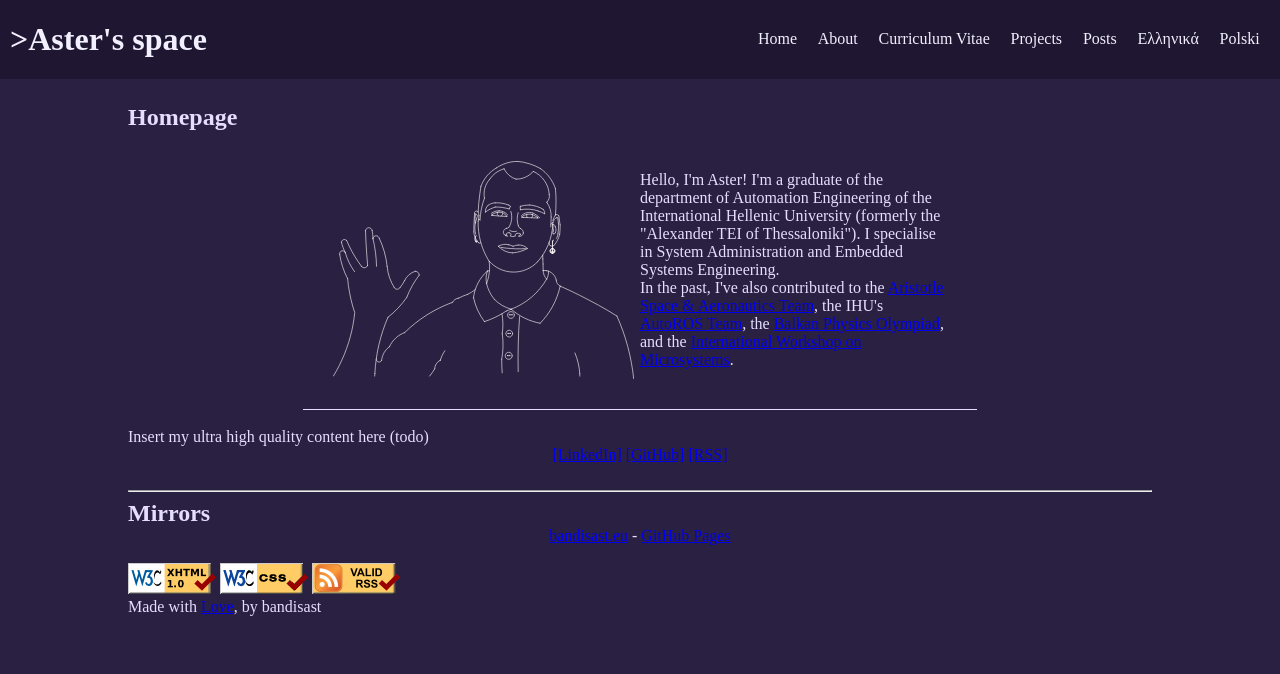
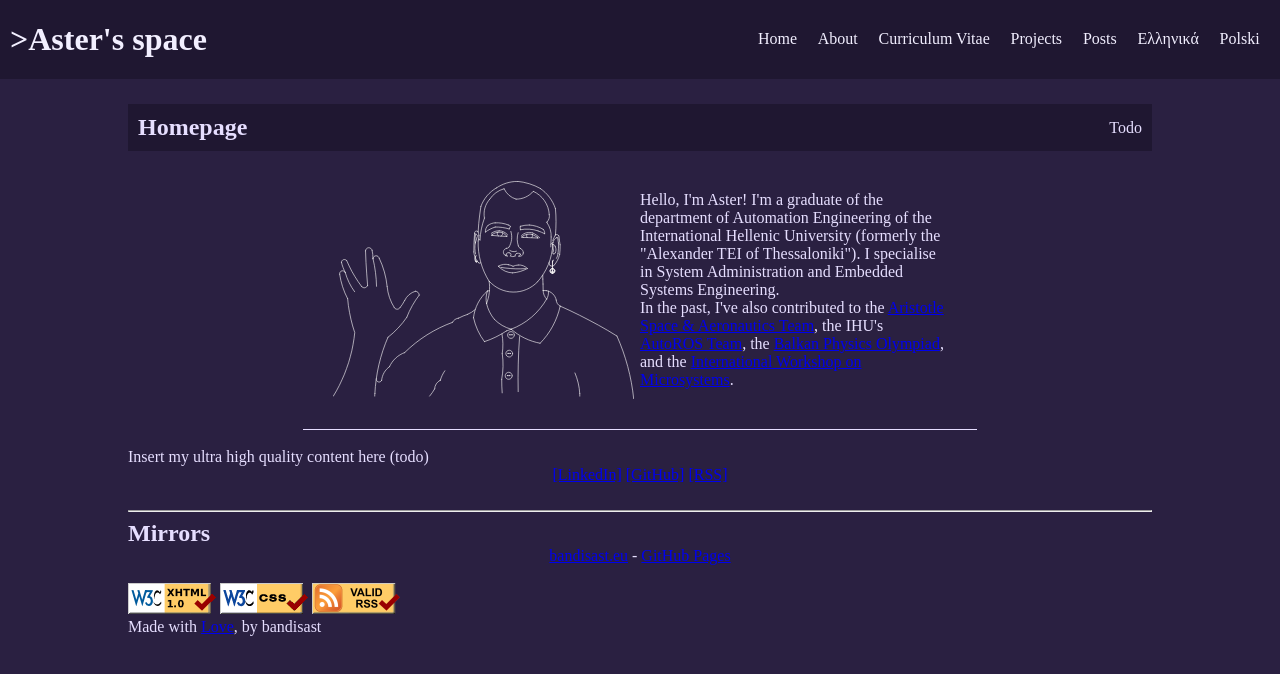
Before and after one commit to bandisast/bandisast-eu, a plain HTML site: page index.html in a window 1280 px wide. Drawn offline with Linux system fonts and the light colour scheme.

Commit message:
Port new navigation bar to index.html

```diff
--- a/index.html
+++ b/index.html
@@ -46,8 +46,13 @@
 			<noscript>
 				<p class="center">JavaScript is disabled. Well done!</p>
 			</noscript>
-
+			<div class="header">
 				<h2>Homepage</h2>
+				<div class="menu">
+						<span class="center"> Todo
+						</span>
+				</div>
+			</div>
 				<div class="base-flexbox">
 					<img class="base-flexbox-image" src="files/images/me2.svg" alt="A CAD drawing of myself" />
 
```
